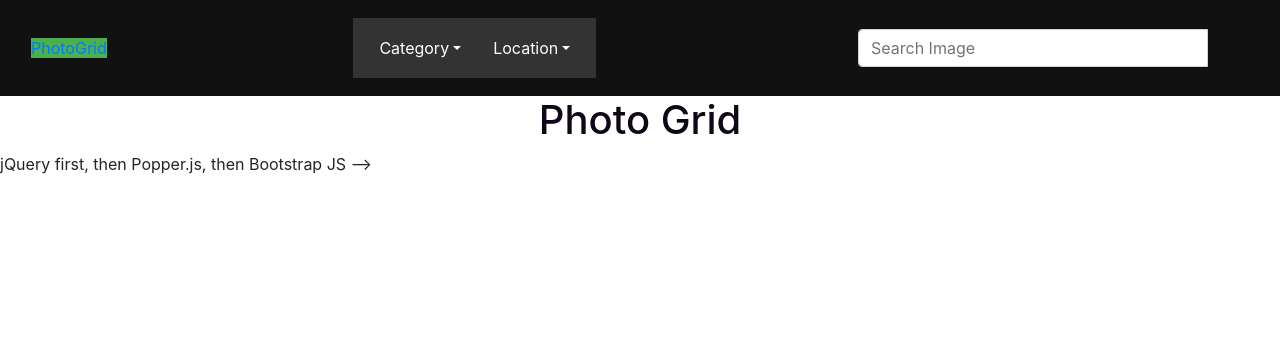
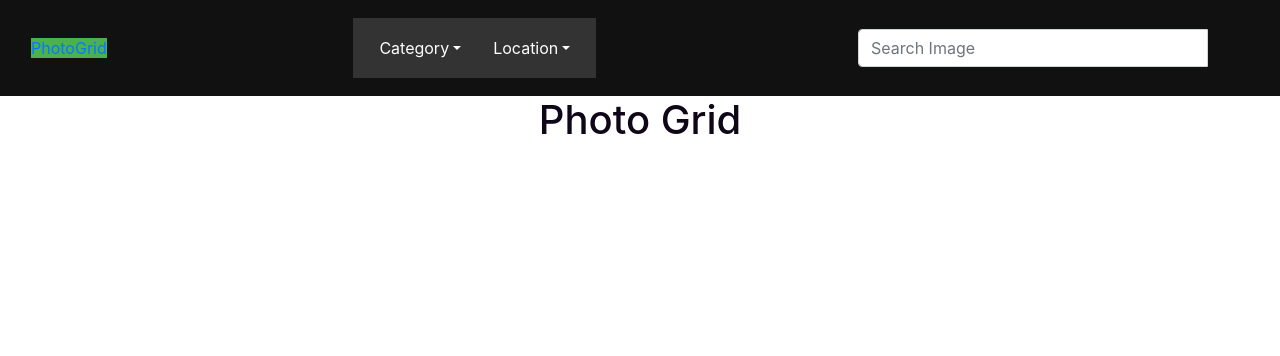
Before and after one commit to nivlapeter/Photo-Grid, a Django app: page / in a window 1280 px wide. Shown: the top 356 px of the page. Run offline with Django 3.2, Linux system fonts and the light colour scheme; data that the repository does not hold is empty; some libraries are stand-ins or nearby versions.

Commit message:
add changes

```diff
--- a/photos/templates/all_photos/base.html
+++ b/photos/templates/all_photos/base.html
@@ -19,7 +19,7 @@
     <h1 class="text-center"> Photo Grid </h1>
     {% endblock content %} {%block scripts%}
     <!-- Optional JavaScript -->
-    jQuery first, then Popper.js, then Bootstrap JS -->
+    <!--jQuery first, then Popper.js, then Bootstrap JS -->
     <script src="https://code.jquery.com/jquery-3.5.1.slim.min.js" integrity="sha384-DfXdz2htPH0lsSSs5nCTpuj/zy4C+OGpamoFVy38MVBnE+IbbVYUew+OrCXaRkfj" crossorigin="anonymous"></script>
     <script src="https://cdn.jsdelivr.net/npm/popper.js@1.16.1/dist/umd/popper.min.js" integrity="sha384-9/reFTGAW83EW2RDu2S0VKaIzap3H66lZH81PoYlFhbGU+6BZp6G7niu735Sk7lN" crossorigin="anonymous"></script>
     <script src="https://stackpath.bootstrapcdn.com/bootstrap/4.5.2/js/bootstrap.min.js" integrity="sha384-B4gt1jrGC7Jh4AgTPSdUtOBvfO8shuf57BaghqFfPlYxofvL8/KUEfYiJOMMV+rV" crossorigin="anonymous"></script>
```
